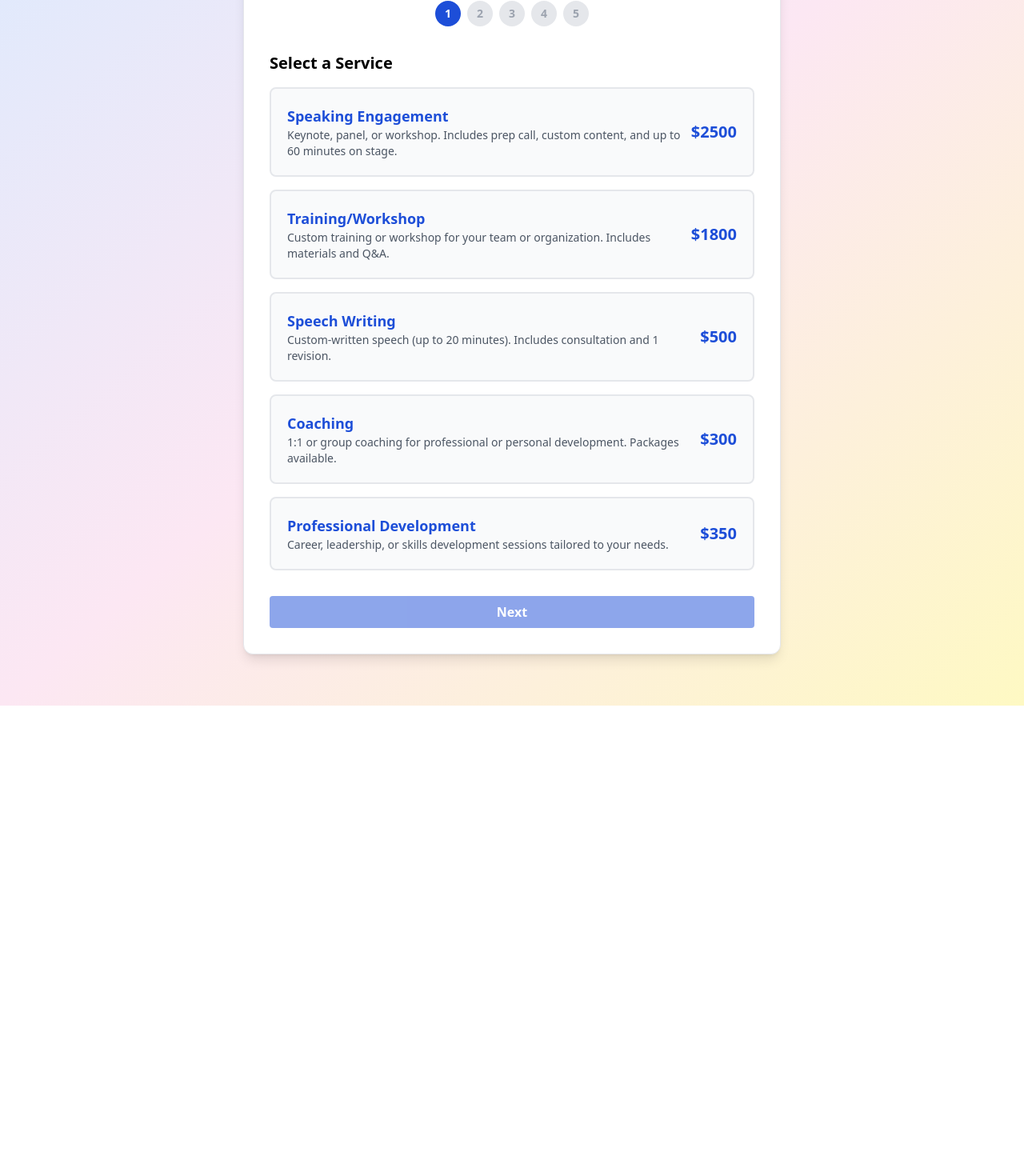
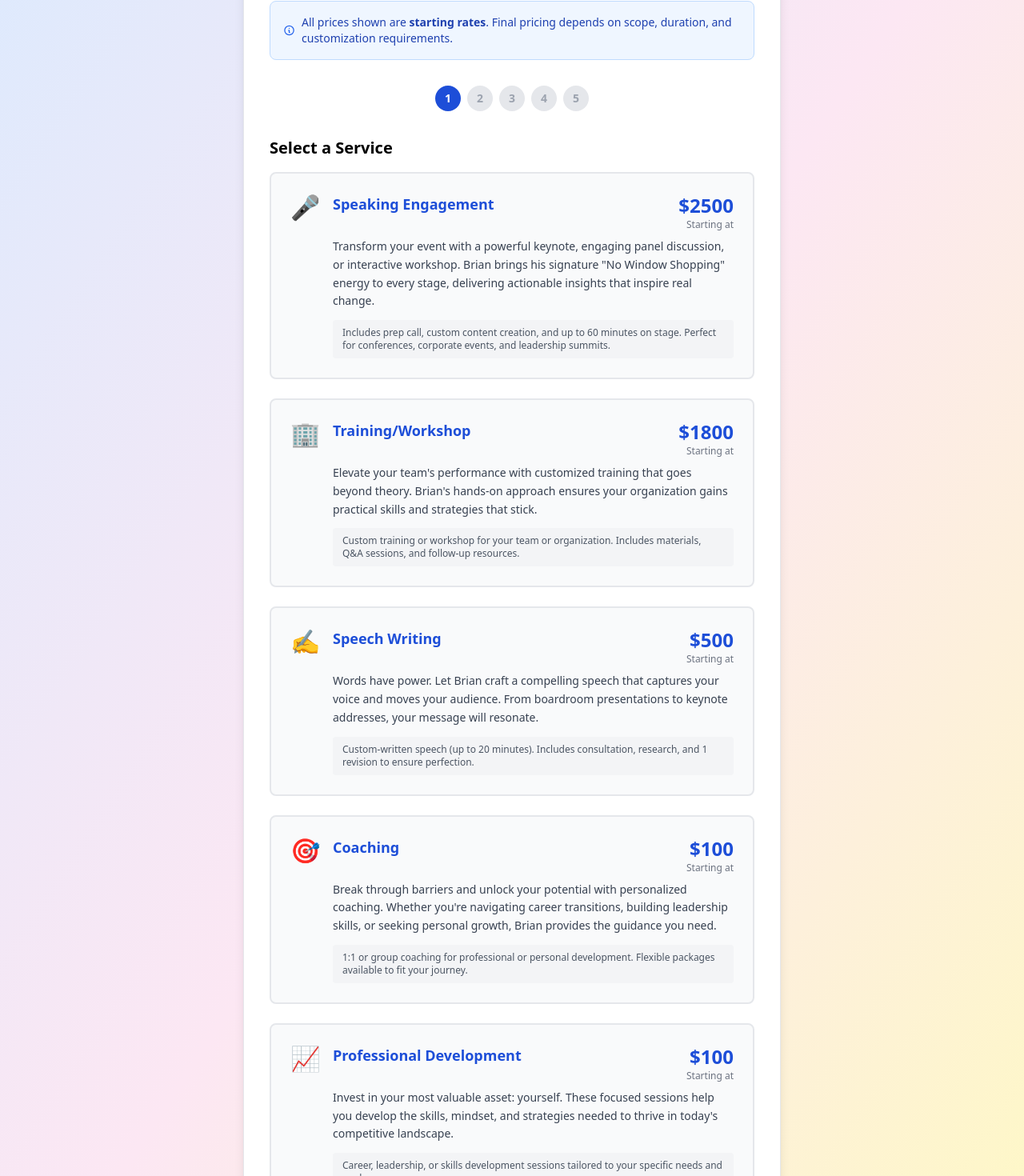
Before and after one commit to bccquedog/nowindowshopping, a React (Create React App) app: page /booking in a window 1280 px wide. Shown: the part 220-1690 px from the top of the page at 80% size. Before the commit the page ends 1102 px from the top, so only its background shows below. Built offline with nearby package versions, Linux system fonts and the light colour scheme.

Commit message:
Create compelling narrative for booking page with clear starting prices and enhanced service descriptions

```diff
--- a/src/Booking.tsx
+++ b/src/Booking.tsx
@@ -9,11 +9,46 @@ const app = initializeApp(firebaseConfig);
 const db = getFirestore(app);
 
 const services = [
-  { name: 'Speaking Engagement', description: 'Keynote, panel, or workshop. Includes prep call, custom content, and up to 60 minutes on stage.', price: 2500 },
-  { name: 'Training/Workshop', description: 'Custom training or workshop for your team or organization. Includes materials and Q&A.', price: 1800 },
-  { name: 'Speech Writing', description: 'Custom-written speech (up to 20 minutes). Includes consultation and 1 revision.', price: 500 },
-  { name: 'Coaching', description: '1:1 or group coaching for professional or personal development. Packages available.', price: 300 },
-  { name: 'Professional Development', description: 'Career, leadership, or skills development sessions tailored to your needs.', price: 350 },
+  {
+    name: 'Speaking Engagement',
+    description: 'Transform your event with a powerful keynote, engaging panel discussion, or interactive workshop. Brian brings his signature "No Window Shopping" energy to every stage, delivering actionable insights that inspire real change.',
+    details: 'Includes prep call, custom content creation, and up to 60 minutes on stage. Perfect for conferences, corporate events, and leadership summits.',
+    price: 2500,
+    startingAt: true,
+    icon: '🎤'
+  },
+  {
+    name: 'Training/Workshop',
+    description: 'Elevate your team\'s performance with customized training that goes beyond theory. Brian\'s hands-on approach ensures your organization gains practical skills and strategies that stick.',
+    details: 'Custom training or workshop for your team or organization. Includes materials, Q&A sessions, and follow-up resources.',
+    price: 1800,
+    startingAt: true,
+    icon: '🏢'
+  },
+  {
+    name: 'Speech Writing',
+    description: 'Words have power. Let Brian craft a compelling speech that captures your voice and moves your audience. From boardroom presentations to keynote addresses, your message will resonate.',
+    details: 'Custom-written speech (up to 20 minutes). Includes consultation, research, and 1 revision to ensure perfection.',
+    price: 500,
+    startingAt: true,
+    icon: '✍️'
+  },
+  {
+    name: 'Coaching',
+    description: 'Break through barriers and unlock your potential with personalized coaching. Whether you\'re navigating career transitions, building leadership skills, or seeking personal growth, Brian provides the guidance you need.',
+    details: '1:1 or group coaching for professional or personal development. Flexible packages available to fit your journey.',
+    price: 100,
+    startingAt: true,
+    icon: '🎯'
+  },
+  {
+    name: 'Professional Development',
+    description: 'Invest in your most valuable asset: yourself. These focused sessions help you develop the skills, mindset, and strategies needed to thrive in today\'s competitive landscape.',
+    details: 'Career, leadership, or skills development sessions tailored to your specific needs and goals.',
+    price: 100,
+    startingAt: true,
+    icon: '📈'
+  },
 ];
 
 const steps = ['Service', 'Date/Time', 'Contact', 'Review', 'Done'];
@@ -107,6 +142,19 @@ const Booking: React.FC = () => {
 
       <div className="max-w-2xl w-full bg-white dark:bg-gray-900 rounded-xl shadow-lg p-8 border border-gray-200 dark:border-gray-700">
         <motion.h1 className="text-3xl md:text-4xl font-bold text-center mb-8 text-blue-700 dark:text-blue-300" initial={{ opacity: 0, y: -20 }} animate={{ opacity: 1, y: 0 }} transition={{ duration: 0.6 }}>Book a Service</motion.h1>
+
+        {/* Pricing Notice */}
+        <div className="bg-blue-50 dark:bg-blue-900/20 border border-blue-200 dark:border-blue-700 rounded-lg p-4 mb-8">
+          <div className="flex items-center">
+            <svg className="w-5 h-5 text-blue-600 dark:text-blue-400 mr-2" fill="none" stroke="currentColor" viewBox="0 0 24 24">
+              <path strokeLinecap="round" strokeLinejoin="round" strokeWidth={2} d="M13 16h-1v-4h-1m1-4h.01M21 12a9 9 0 11-18 0 9 9 0 0118 0z" />
+            </svg>
+            <p className="text-blue-800 dark:text-blue-200 text-sm font-medium">
+              All prices shown are <strong>starting rates</strong>. Final pricing depends on scope, duration, and customization requirements.
+            </p>
+          </div>
+        </div>
+
         <div className="flex justify-center mb-8 gap-2">
           {steps.map((s, i) => (
             <div key={s} className={`w-8 h-8 rounded-full flex items-center justify-center text-sm font-bold ${i <= step ? 'bg-blue-700 text-white' : 'bg-gray-200 dark:bg-gray-700 text-gray-400'}`}>{i + 1}</div>
@@ -116,26 +164,37 @@ const Booking: React.FC = () => {
           {step === 0 && (
             <motion.div key="service" initial={{ opacity: 0, y: 30 }} animate={{ opacity: 1, y: 0 }} exit={{ opacity: 0, y: -30 }} transition={{ duration: 0.5 }}>
               <h2 className="text-xl font-semibold mb-4">Select a Service</h2>
-              <div className="grid grid-cols-1 gap-4 mb-6">
+              <div className="grid grid-cols-1 gap-6 mb-6">
                 {services.map((svc) => (
                   <motion.button
                     key={svc.name}
-                    className={`w-full p-5 rounded-lg border-2 transition-all duration-300 text-left ${selectedService?.name === svc.name ? 'border-blue-700 bg-blue-50 dark:bg-blue-900' : 'border-gray-200 dark:border-gray-700 bg-gray-50 dark:bg-gray-800'}`}
-                    whileHover={{ scale: 1.02 }}
-                    whileTap={{ scale: 0.98 }}
+                    className={`w-full p-6 rounded-lg border-2 transition-all duration-300 text-left ${selectedService?.name === svc.name ? 'border-blue-700 bg-blue-50 dark:bg-blue-900/20' : 'border-gray-200 dark:border-gray-700 bg-gray-50 dark:bg-gray-800 hover:border-blue-300 dark:hover:border-blue-600'}`}
+                    whileHover={{ scale: 1.01 }}
+                    whileTap={{ scale: 0.99 }}
                     onClick={() => setSelectedService(svc)}
                   >
-                    <div className="flex justify-between items-center">
-                      <div>
-                        <div className="font-bold text-lg text-blue-700 dark:text-blue-300">{svc.name}</div>
-                        <div className="text-gray-600 dark:text-gray-400 text-sm">{svc.description}</div>
+                    <div className="flex items-start space-x-4">
+                      <div className="text-3xl">{svc.icon}</div>
+                      <div className="flex-1">
+                        <div className="flex justify-between items-start mb-2">
+                          <h3 className="font-bold text-lg text-blue-700 dark:text-blue-300">{svc.name}</h3>
+                          <div className="text-right">
+                            <div className="text-2xl font-bold text-blue-700 dark:text-blue-300">${svc.price}</div>
+                            <div className="text-xs text-gray-500 dark:text-gray-400 font-medium">Starting at</div>
+                          </div>
+                        </div>
+                        <p className="text-gray-700 dark:text-gray-300 text-sm mb-3 leading-relaxed">{svc.description}</p>
+                        <div className="text-xs text-gray-600 dark:text-gray-400 bg-gray-100 dark:bg-gray-700 px-3 py-2 rounded">
+                          {svc.details}
+                        </div>
                       </div>
-                      <div className="text-xl font-bold text-blue-700 dark:text-blue-300">${svc.price}</div>
                     </div>
                   </motion.button>
                 ))}
               </div>
-              <button className="bg-blue-700 hover:bg-blue-800 text-white px-6 py-2 rounded font-semibold mt-2 w-full disabled:opacity-50" disabled={!selectedService} onClick={() => setStep(1)}>Next</button>
+              <button className="bg-blue-700 hover:bg-blue-800 text-white px-6 py-3 rounded-lg font-semibold mt-2 w-full disabled:opacity-50 transition-colors" disabled={!selectedService} onClick={() => setStep(1)}>
+                {selectedService ? `Continue with ${selectedService.name}` : 'Select a Service to Continue'}
+              </button>
             </motion.div>
           )}
           {step === 1 && (
@@ -186,7 +245,7 @@ const Booking: React.FC = () => {
                 <div><strong>Name:</strong> {name}</div>
                 <div><strong>Email:</strong> {email}</div>
                 <div><strong>Phone:</strong> {phone}</div>
-                <div><strong>Price:</strong> ${selectedService?.price}</div>
+                <div><strong>Starting Price:</strong> ${selectedService?.price} <span className="text-sm text-gray-600 dark:text-gray-400">(final pricing to be determined)</span></div>
               </div>
               {error && <div className="text-red-600 dark:text-red-400 mb-2">{error}</div>}
               <div className="flex gap-2">
```
